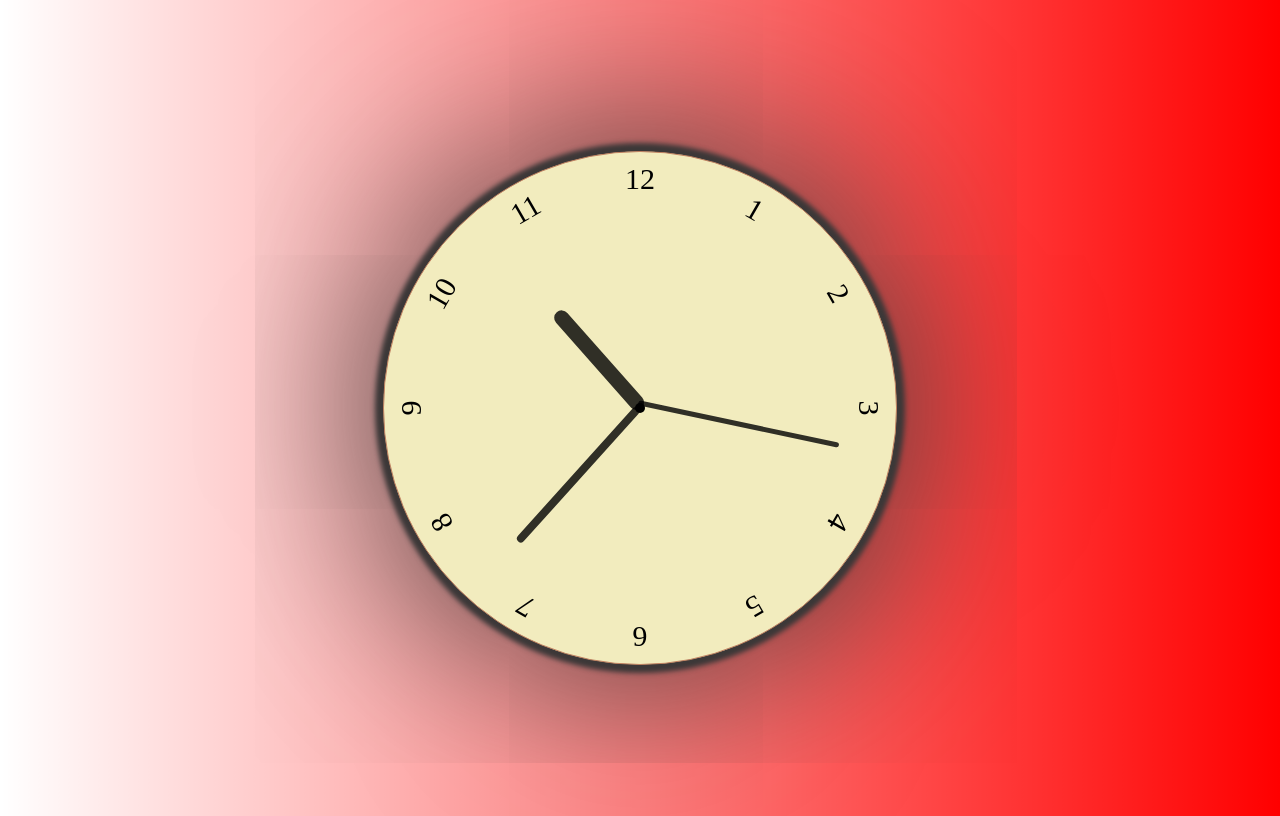
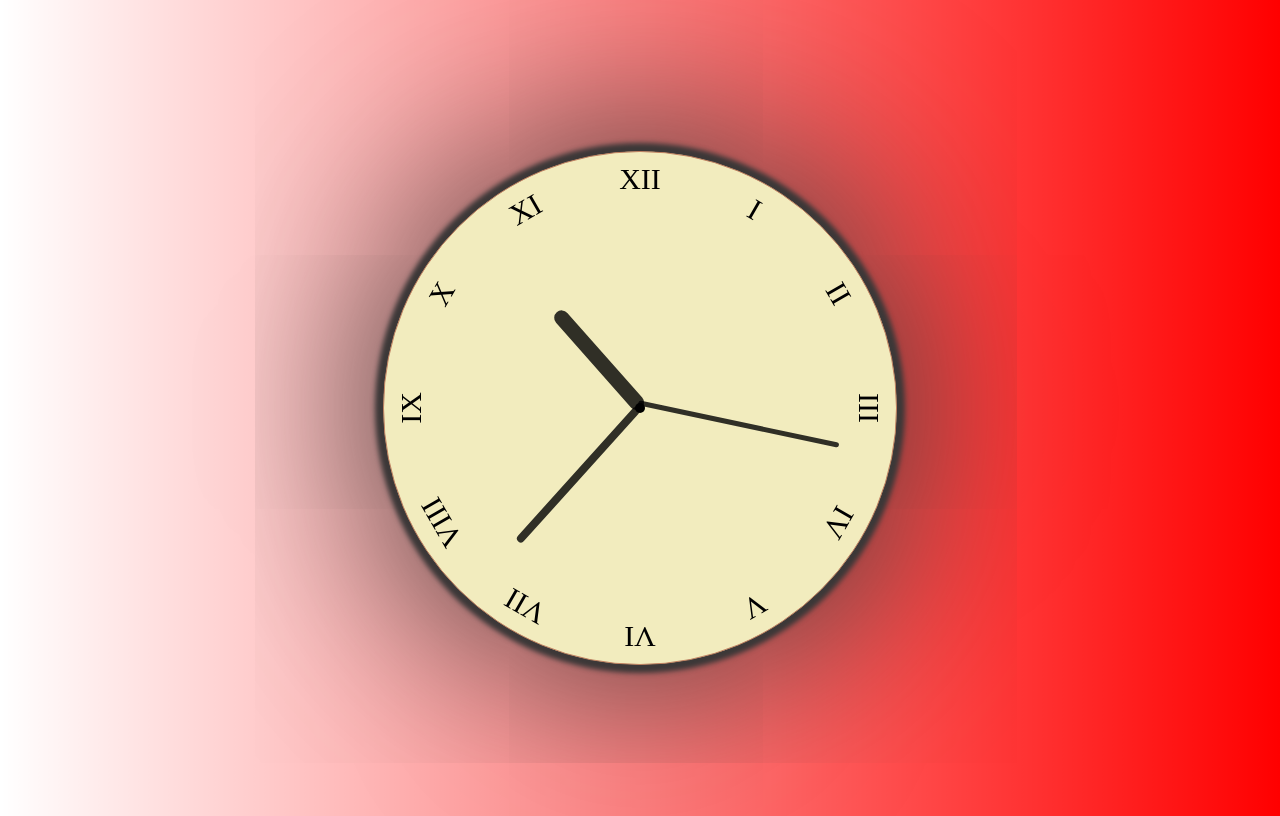
Before and after one commit to Leo4250/clock, a plain HTML site: page index.html in a window 1280 px wide. Drawn offline with Linux system fonts and the light colour scheme.

Commit message:
change numbers to roman letters

```diff
--- a/index.html
+++ b/index.html
@@ -10,18 +10,18 @@
   <body>
     <div class="clock">
       <ul>
-        <li style="--i: 1"><span>1</span></li>
-        <li style="--i: 2"><span>2</span></li>
-        <li style="--i: 3"><span>3</span></li>
-        <li style="--i: 4"><span>4</span></li>
-        <li style="--i: 5"><span>5</span></li>
-        <li style="--i: 6"><span>6</span></li>
-        <li style="--i: 7"><span>7</span></li>
-        <li style="--i: 8"><span>8</span></li>
-        <li style="--i: 9"><span>9</span></li>
-        <li style="--i: 10"><span>10</span></li>
-        <li style="--i: 11"><span>11</span></li>
-        <li style="--i: 12"><span>12</span></li>
+        <li style="--i: 1"><span>I</span></li>
+        <li style="--i: 2"><span>II</span></li>
+        <li style="--i: 3"><span>III</span></li>
+        <li style="--i: 4"><span>IV</span></li>
+        <li style="--i: 5"><span>V</span></li>
+        <li style="--i: 6"><span>VI</span></li>
+        <li style="--i: 7"><span>VII</span></li>
+        <li style="--i: 8"><span>VIII</span></li>
+        <li style="--i: 9"><span>IX</span></li>
+        <li style="--i: 10"><span>X</span></li>
+        <li style="--i: 11"><span>XI</span></li>
+        <li style="--i: 12"><span>XII</span></li>
       </ul>
       <div id="hour"></div>
       <div id="minute"></div>
```
